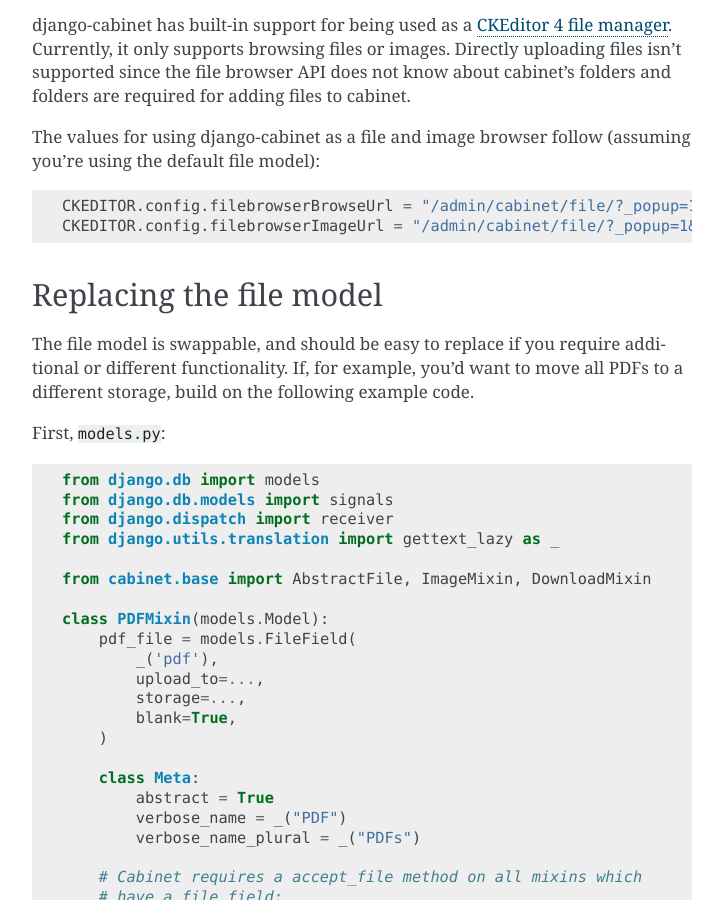
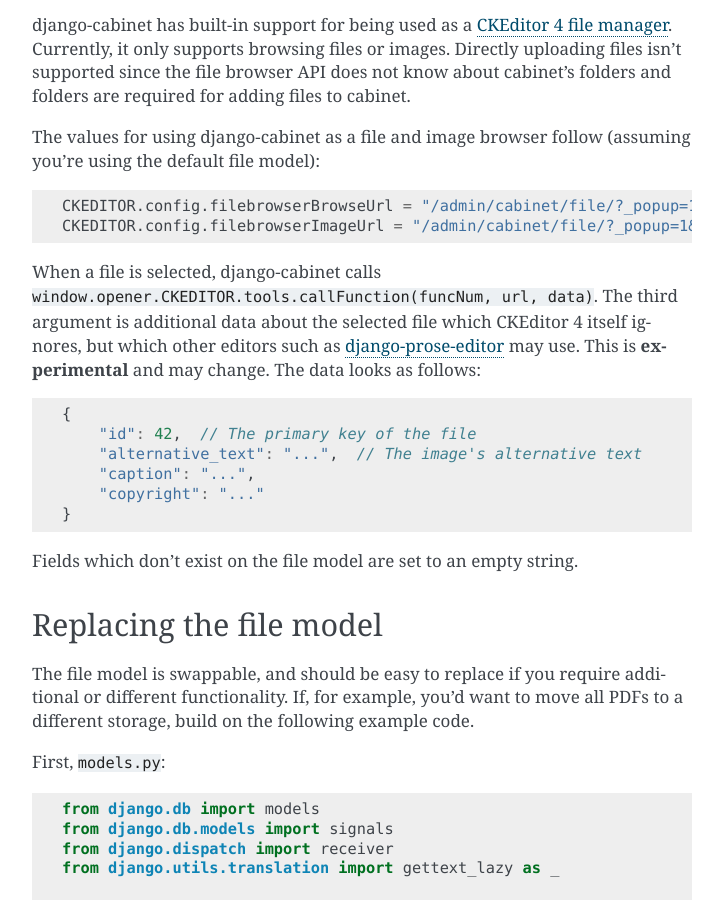
Before and after one commit to feincms/django-cabinet, a Sphinx documentation site: the page built from docs/index.rst, in a window 1280 px wide and 900 px high, scrolled down 3611 px. Shown: the whole window, without its empty margins (388-1111 px from the left). Built offline with Sphinx 7.4.7, drawn with Linux system fonts in a browser that asks for light colours; some of the changed text lies outside the part shown.

Commit message:
Add the file ID to the CKEditor filebrowser data

```diff
--- a/CHANGELOG.rst
+++ b/CHANGELOG.rst
@@ -3,6 +3,10 @@
 
 Next version
 ~~~~~~~~~~~~
+
+- EXPERIMENTAL: Added the file's primary key (``id``) to the additional data
+  in the CKEditor 4 filebrowser callback protocol. django-prose-editor needs it
+  to reference files, since the URL alone doesn't identify them reliably.
 
 0.20 (2026-10-16)
 ~~~~~~~~~~~~~~~~~
--- a/docs/index.rst
+++ b/docs/index.rst
@@ -110,6 +110,24 @@
     CKEDITOR.config.filebrowserBrowseUrl = "/admin/cabinet/file/?_popup=1";
     CKEDITOR.config.filebrowserImageUrl = "/admin/cabinet/file/?_popup=1&file_type=image_file";
 
+When a file is selected, django-cabinet calls
+``window.opener.CKEDITOR.tools.callFunction(funcNum, url, data)``. The third
+argument is additional data about the selected file which CKEditor 4 itself
+ignores, but which other editors such as `django-prose-editor
+<https://django-prose-editor.readthedocs.io/>`__ may use. This is
+**experimental** and may change. The data looks as follows:
+
+.. code-block:: javascript
+
+    {
+        "id": 42,  // The primary key of the file
+        "alternative_text": "...",  // The image's alternative text
+        "caption": "...",
+        "copyright": "..."
+    }
+
+Fields which don't exist on the file model are set to an empty string.
+
 
 Replacing the file model
 ========================
```
Also changed, not shown: 2 other files.
